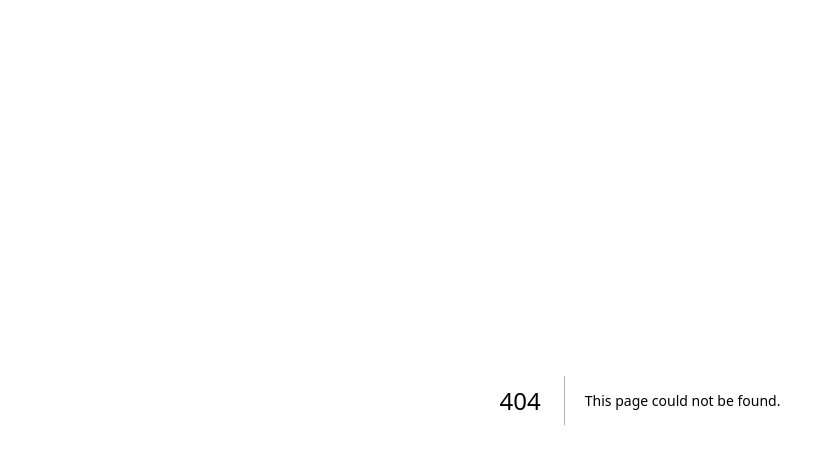
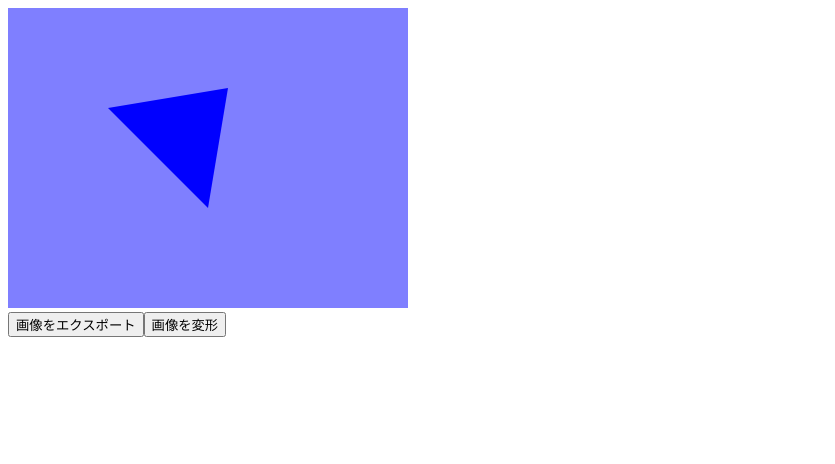
Before and after one commit to acannie/baran_generator, a Next.js app: page /Baran in a window 1280 px wide. Before the commit this address had no page. Shown: the top 464 px of the page, without its empty margins (0-835 px from the left). Built offline with nearby package versions, Linux system fonts and the light colour scheme.

Commit message:
code: 図形を表示する最低限のプログラム

```diff
--- /dev/null
+++ b/pages/Baran.tsx
@@ -0,0 +1,96 @@
+import React, { useEffect, useState } from 'react';
+
+
+const Baran = () => {
+    // useStateを使って状態を定義する
+    const [imageUrl, setImageUrl] = useState("");
+    const [ctx, setCtx] = useState();
+    const [loading, setLoading] = useState(true);
+    const [count, setCount] = useState(0);
+
+    const increment = async () => {
+        setCount(count + 1);
+        await generateImage();
+    }
+
+    const generateImage = async () => {
+        const canvas = document.getElementById('geometryCanvas') as HTMLCanvasElement;
+        const ctx = canvas.getContext('2d');
+
+        // nullチェック
+        if (!ctx) { return }
+
+        // 図形を削除
+        ctx.clearRect(0, 0, canvas.width, canvas.height);
+
+        canvas.width = 400
+        canvas.height = 300
+
+        // 背景色
+        ctx.beginPath();
+        ctx.fillStyle = "rgba(" + [0, 0, 255, 0.5] + ")";
+        ctx.fillRect(0, 0, canvas.width, canvas.height);
+
+        // 図形を描画する処理を記述する
+        ctx.fillStyle = 'blue';
+
+        // 頂点を追加
+        const points: [number, number][] = [];
+
+        points.push([100 + count * 10, 100 + count * 10]);
+        points.push([200 + count * 10, 200 + count * 10]);
+        points.push([220 + count * 10, 80 + count * 10]);
+
+        ctx.beginPath();
+        // 始点
+        ctx.moveTo(points[0][0], points[0][1]);
+        for (let i = 1; i < points.length; i++) {
+            ctx.lineTo(points[i][0], points[i][1]);
+        }
+
+        ctx.closePath();  //moveTo()で指定した始点に向けて線を引き、領域を閉じる
+        ctx.fill();
+    };
+
+    useEffect(() => {
+        generateImage().then((newImage) => {
+            // setImageUrl(newImage.url); // 画像URLの状態を更新する
+            setLoading(false); // ローディング状態を更新する
+        });
+    }, []);
+
+
+    type Image = {
+        url: string;
+    };
+
+
+
+    const handleExportImage = () => {
+        // setLoading(true); // 読込中フラグを立てる
+        // const newImage = await fetchImage();
+        // setImageUrl(newImage.url); // 画像URLの状態を更新する
+        // setLoading(false); // 読込中フラグを倒す
+
+        const canvas = document.getElementById('geometryCanvas') as HTMLCanvasElement;
+        const image = canvas.toDataURL('image/png');
+
+        const link = document.createElement('a');
+        link.href = image;
+        link.download = 'geometry_image.png';
+        document.body.appendChild(link);
+        link.click();
+        document.body.removeChild(link);
+    };
+
+    return (
+        <div>
+            <canvas id="geometryCanvas" width="200" height="200" /><br />
+            <button onClick={handleExportImage}>画像をエクスポート</button>
+            <button onClick={increment}>画像を変形</button>
+            <div>{loading || <img src={imageUrl} />}</div>
+        </div>
+    );
+};
+
+export default Baran;
```
Also changed, not shown: pages/index.tsx (added, +30 -0 lines).
